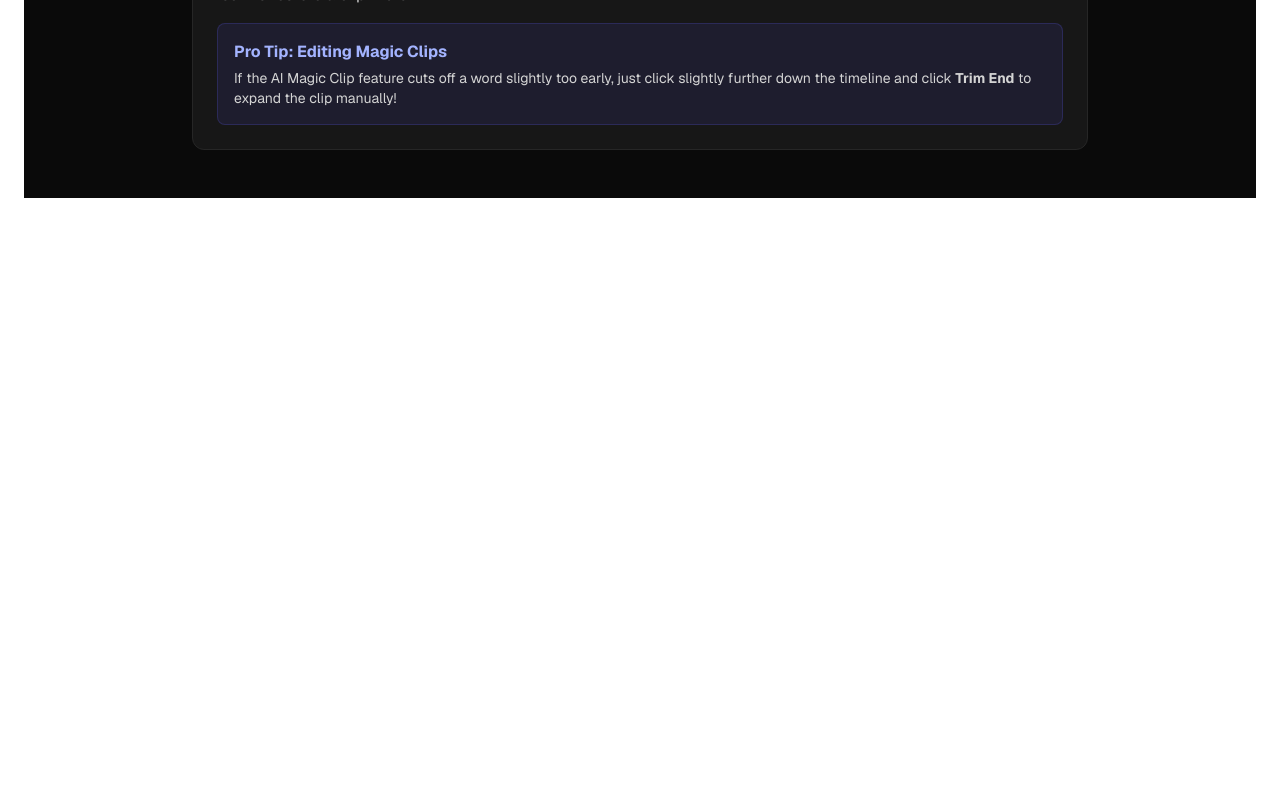
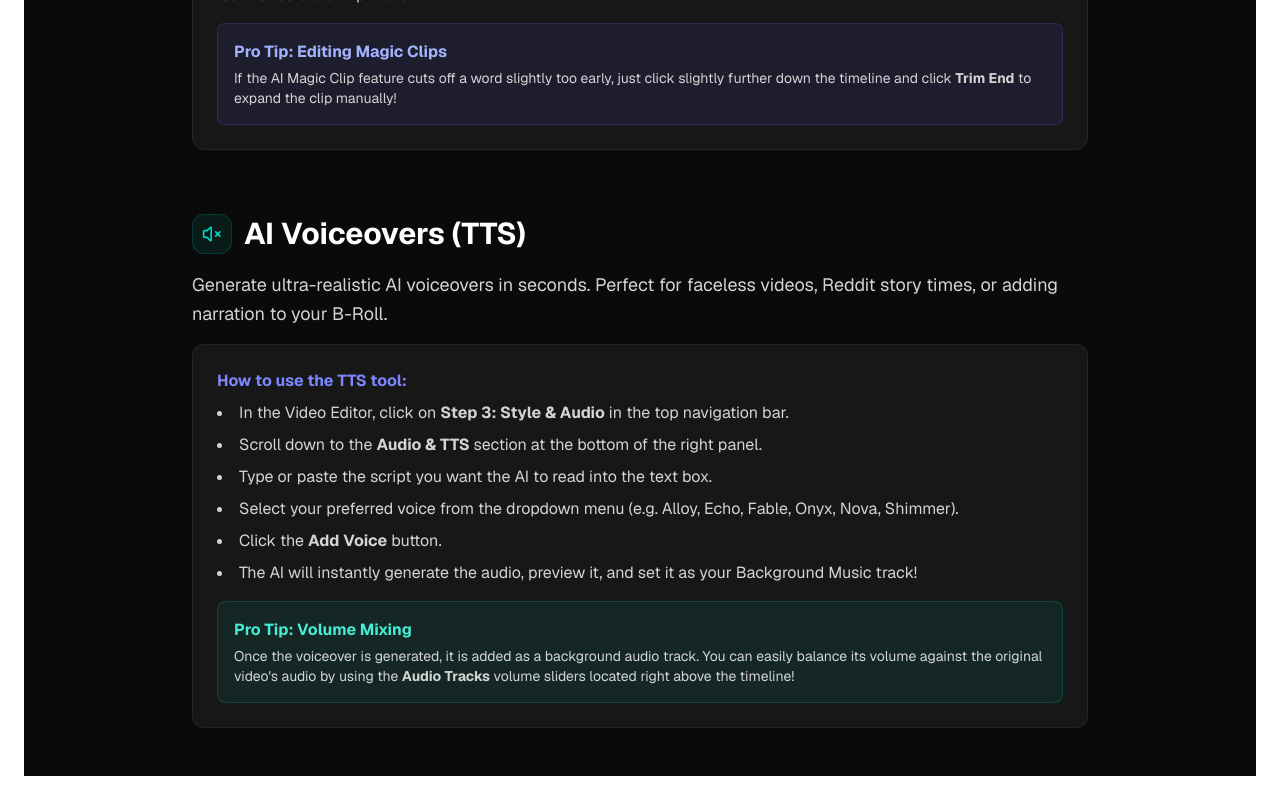
Before and after one commit to sergenet/nexuscut, a Next.js app: page /help in a window 1280 px wide. Shown: the part 3225-4025 px from the top of the page. Before the commit the page ends 3447 px from the top, so only its background shows below. Built offline with nearby package versions, Linux system fonts and the light colour scheme.

Commit message:
Docs: Add TTS feature to landing page and help page

```diff
--- a/src/app/help/page.tsx
+++ b/src/app/help/page.tsx
@@ -1,5 +1,5 @@
 import Link from "next/link";
-import { ArrowLeft, Play, Sparkles, Languages, Smile, Video , Scissors} from "lucide-react";
+import { ArrowLeft, Play, Sparkles, Languages, Smile, Video , Scissors, VolumeX} from "lucide-react";
 
 export default function HelpPage() {
   return (
@@ -176,6 +176,36 @@ export default function HelpPage() {
           </div>
         </section>
 
+
+        <section id="tts" className="scroll-mt-24">
+          <div className="flex items-center gap-3 mb-4">
+            <div className="w-10 h-10 bg-teal-500/10 rounded-xl flex items-center justify-center border border-teal-500/20">
+              <VolumeX className="w-5 h-5 text-teal-400" />
+            </div>
+            <h2 className="text-3xl font-bold">AI Voiceovers (TTS)</h2>
+          </div>
+          <p className="text-neutral-300 leading-relaxed text-lg mb-4">
+            Generate ultra-realistic AI voiceovers in seconds. Perfect for faceless videos, Reddit story times, or adding narration to your B-Roll.
+          </p>
+          <div className="bg-neutral-900 border border-neutral-800 rounded-xl p-6">
+            <h3 className="font-bold text-indigo-400 mb-2">How to use the TTS tool:</h3>
+            <ul className="list-disc list-inside space-y-2 text-neutral-300">
+              <li>In the Video Editor, click on <strong>Step 3: Style & Audio</strong> in the top navigation bar.</li>
+              <li>Scroll down to the <strong>Audio & TTS</strong> section at the bottom of the right panel.</li>
+              <li>Type or paste the script you want the AI to read into the text box.</li>
+              <li>Select your preferred voice from the dropdown menu (e.g. Alloy, Echo, Fable, Onyx, Nova, Shimmer).</li>
+              <li>Click the <strong>Add Voice</strong> button.</li>
+              <li>The AI will instantly generate the audio, preview it, and set it as your Background Music track!</li>
+            </ul>
+            <div className="mt-4 p-4 bg-teal-500/10 border border-teal-500/20 rounded-lg">
+              <h4 className="font-bold text-teal-300 mb-1">Pro Tip: Volume Mixing</h4>
+              <p className="text-sm text-neutral-300">
+                Once the voiceover is generated, it is added as a background audio track. You can easily balance its volume against the original video's audio by using the <strong>Audio Tracks</strong> volume sliders located right above the timeline!
+              </p>
+            </div>
+          </div>
+        </section>
+
       </div>
     </main>
   );
--- a/src/app/page.tsx
+++ b/src/app/page.tsx
@@ -1,5 +1,5 @@
 import Link from "next/link";
-import { Play, Sparkles, Languages, Smile, Video, ArrowRight, HelpCircle, Scissors } from "lucide-react";
+import { Play, Sparkles, Languages, Smile, Video, ArrowRight, HelpCircle, Scissors, VolumeX } from "lucide-react";
 
 export default function LandingPage() {
   const features = [
@@ -38,6 +38,12 @@ export default function LandingPage() {
       title: "Pro Timeline Controls",
       description: "Take manual control over your edits. Split, trim, set in/out points, and splice video clips exactly where you want.",
       helpLink: "/help#timeline"
+    },
+    {
+      icon: <VolumeX className="w-8 h-8 text-teal-400" />,
+      title: "AI Voiceovers (TTS)",
+      description: "Generate ultra-realistic AI voiceovers in 6 different voices to narrate your faceless videos.",
+      helpLink: "/help#tts"
     }
   ];
 
```
